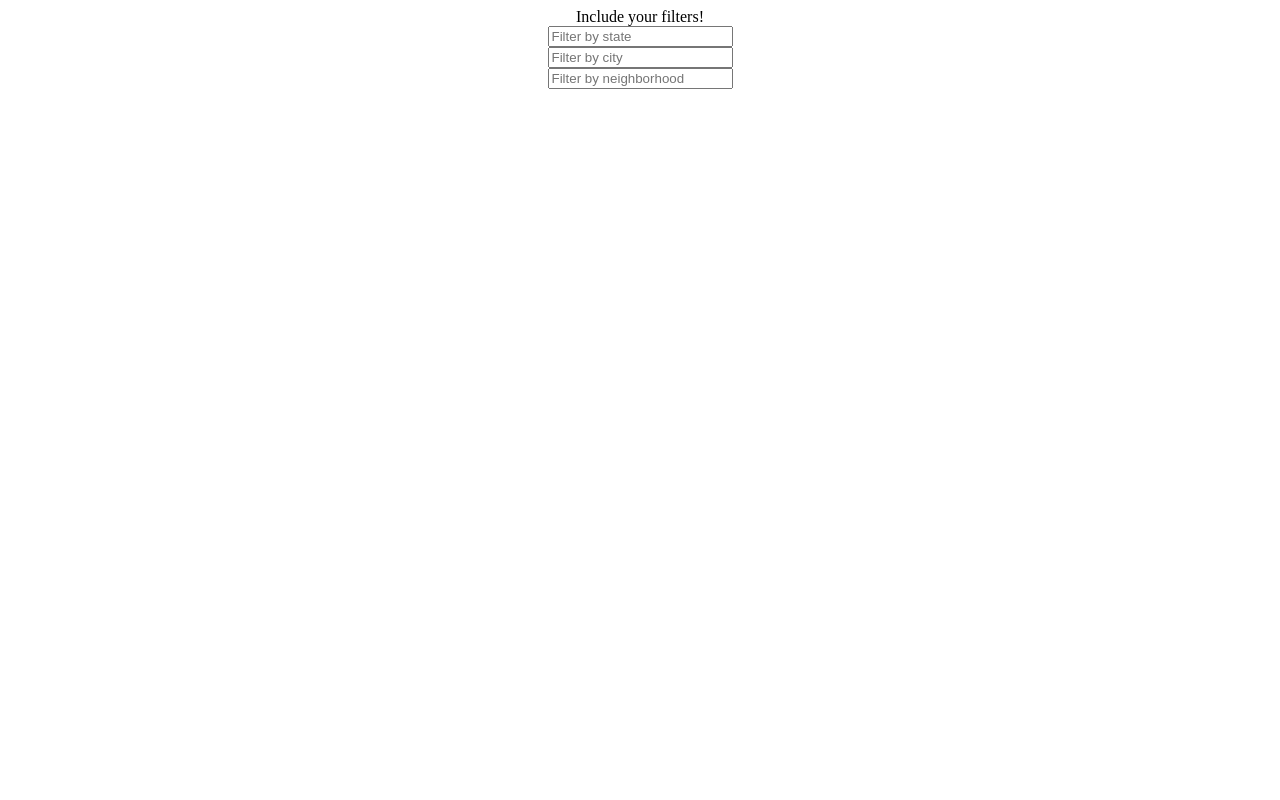
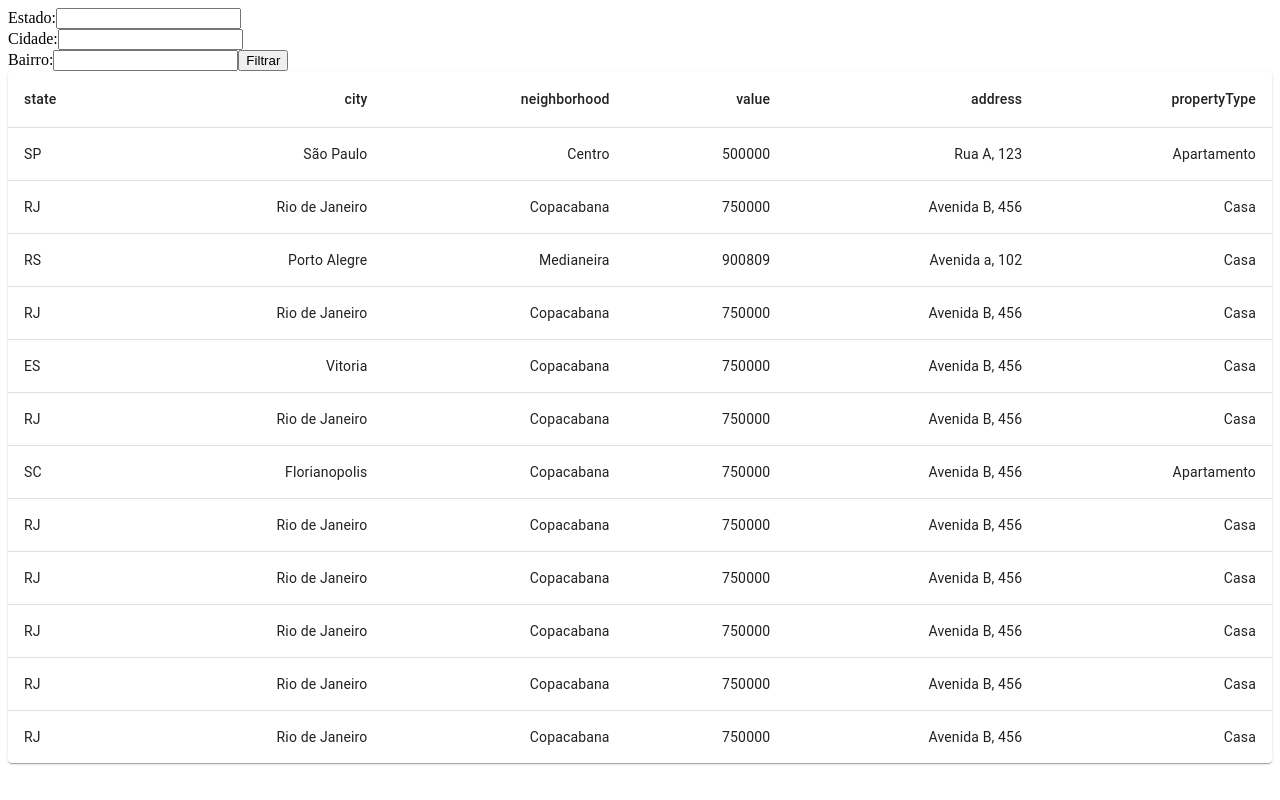
Before and after one commit to Gustavofh/imoveis-app-site, a React (Create React App) app: page / in a window 1280 px wide. Built offline with nearby package versions, Linux system fonts and the light colour scheme.

Commit message:
including code of chatgpt

```diff
--- a/package.json
+++ b/package.json
@@ -3,12 +3,18 @@
   "version": "0.1.0",
   "private": true,
   "dependencies": {
+    "@emotion/react": "^11.11.4",
+    "@emotion/styled": "^11.11.5",
+    "@mui/icons-material": "^5.15.18",
+    "@mui/material": "^5.15.18",
+    "@mui/styled-engine-sc": "^6.0.0-alpha.18",
     "@testing-library/jest-dom": "^5.17.0",
     "@testing-library/react": "^13.4.0",
     "@testing-library/user-event": "^13.5.0",
     "react": "^18.3.1",
     "react-dom": "^18.3.1",
     "react-scripts": "5.0.1",
+    "styled-components": "^6.1.11",
     "web-vitals": "^2.1.4"
   },
   "scripts": {
--- a/src/App.js
+++ b/src/App.js
@@ -1,12 +1,16 @@
-import './App.css';
+import React, { useState } from 'react';
 import { Filter } from './components/Filters';
+import { FinalTable } from './components/Table';
 
-function App() {
+const App = () => {
+  const [filter, setFilter] = useState({ state: '', city: '', neighborhood: '' });
+
   return (
-    <div className="App">
-      <Filter />
+    <div>
+      <Filter onFilter={setFilter} />
+      <FinalTable filter={filter} />
     </div>
   );
-}
+};
 
 export default App;
--- a/src/components/Filters.js
+++ b/src/components/Filters.js
@@ -1,39 +1,29 @@
-import React, {useState} from 'react';
+import React, { useState } from 'react';
 
-export function Filter() {
-    const [state, setState] = useState('');
-    const [city, setCity] = useState('');
-    const [neighborhood, setNeighborhood] = useState('');
+export function Filter({ onFilter }) {
+  const [state, setState] = useState('');
+  const [city, setCity] = useState('');
+  const [neighborhood, setNeighborhood] = useState('');
 
-    const handleFilterState = (e) => {
-        e.preventDefault();
-        setState(state)
-        console.log(state)
-    }
+  const handleFilter = () => {
+    onFilter({ state, city, neighborhood });
+  };
 
-    const handleFilterCity = (e) => {
-        e.preventDefault();
-        setCity(city)
-        console.log(city)
-    }
-
-    const handleFilterNeighborhood = (e) => {
-        e.preventDefault();
-        setCity(city)
-        console.log(city)
-    }
-
-    return (
-        <div className='all-filters'>Include your filters!
-            <form className='FilterLocationState' onSubmit={handleFilterState}>
-                <input type='text' onChange={(e) => setState(e.target.value)} placeholder='Filter by state'/>
-            </form>
-            <form className='FilterLocationCity' onSubmit={handleFilterCity}>
-                <input type='text' onChange={(e) => setCity(e.target.value)} placeholder='Filter by city'/>
-            </form>
-            <form className='FilterLocationNeighborhood' onSubmit={handleFilterNeighborhood}>
-                <input type='text' onChange={(e) => setCity(e.target.value)} placeholder='Filter by neighborhood'/>
-            </form>
-        </div>
-    )
-}
+  return (
+    <div>
+      <label>
+        Estado:
+        <input type="text" value={state} onChange={(e) => setState(e.target.value.toLowerCase)} />
+      </label><br/>
+      <label>
+        Cidade:
+        <input type="text" value={city} onChange={(e) => setCity(e.target.value.toLowerCase)} />
+      </label><br/>
+      <label>
+        Bairro:
+        <input type="text" value={neighborhood} onChange={(e) => setNeighborhood(e.target.value.toLowerCase)} />
+      </label>
+      <button onClick={handleFilter}>Filtrar</button>
+    </div>
+  );
+};
--- a/src/components/Table.js
+++ b/src/components/Table.js
@@ -0,0 +1,123 @@
+import * as React from 'react';
+import Table from '@mui/material/Table';
+import TableBody from '@mui/material/TableBody';
+import TableCell from '@mui/material/TableCell';
+import TableContainer from '@mui/material/TableContainer';
+import TableHead from '@mui/material/TableHead';
+import TableRow from '@mui/material/TableRow';
+import Paper from '@mui/material/Paper';
+
+
+export const FinalTable = ({ filter }) => {
+
+    const [data, setData] = React.useState([
+        { "state": "SP", "city": "São Paulo", "neighborhood": "Centro", "value": 500000, "address": "Rua A, 123", "propertyType": "Apartamento" },
+        { "state": "RJ", "city": "Rio de Janeiro", "neighborhood": "Copacabana", "value": 750000, "address": "Avenida B, 456", "propertyType": "Casa" },
+        { "state": "RS", "city": "Porto Alegre", "neighborhood": "Medianeira", "value": 900809, "address": "Avenida a, 102", "propertyType": "Casa" },
+        { "state": "RJ", "city": "Rio de Janeiro", "neighborhood": "Copacabana", "value": 750000, "address": "Avenida B, 456", "propertyType": "Casa" },
+        { "state": "ES", "city": "Vitoria", "neighborhood": "Copacabana", "value": 750000, "address": "Avenida B, 456", "propertyType": "Casa" },
+        { "state": "RJ", "city": "Rio de Janeiro", "neighborhood": "Copacabana", "value": 750000, "address": "Avenida B, 456", "propertyType": "Casa" },
+        { "state": "SC", "city": "Florianopolis", "neighborhood": "Copacabana", "value": 750000, "address": "Avenida B, 456", "propertyType": "Apartamento" },
+        { "state": "RJ", "city": "Rio de Janeiro", "neighborhood": "Copacabana", "value": 750000, "address": "Avenida B, 456", "propertyType": "Casa" },
+        { "state": "RJ", "city": "Rio de Janeiro", "neighborhood": "Copacabana", "value": 750000, "address": "Avenida B, 456", "propertyType": "Casa" },
+        { "state": "RJ", "city": "Rio de Janeiro", "neighborhood": "Copacabana", "value": 750000, "address": "Avenida B, 456", "propertyType": "Casa" },
+        { "state": "RJ", "city": "Rio de Janeiro", "neighborhood": "Copacabana", "value": 750000, "address": "Avenida B, 456", "propertyType": "Casa" },
+        { "state": "RJ", "city": "Rio de Janeiro", "neighborhood": "Copacabana", "value": 750000, "address": "Avenida B, 456", "propertyType": "Casa" },
+    ]);
+
+    const [filteredData, setFilteredData] = React.useState(data);
+
+    React.useEffect(() => {
+        const filtered = data.filter(item => {
+          return (
+            (filter.state ? item.state.includes(filter.state.toUpperCase()) : true) &&
+            (filter.city ? item.city.includes(filter.city) : true) &&
+            (filter.neighborhood ? item.neighborhood.includes(filter.neighborhood) : true)
+          );
+        });
+        setFilteredData(filtered);
+      }, [filter, data]);
+
+    return (
+        <TableContainer component={Paper}>
+            <Table sx={{ minWidth: 650 }} aria-label="simple table">
+                <TableHead>
+                <TableRow>
+                    <TableCell>state</TableCell>
+                    <TableCell align="right">city</TableCell>
+                    <TableCell align="right">neighborhood</TableCell>
+                    <TableCell align="right">value</TableCell>
+                    <TableCell align="right">address</TableCell>
+                    <TableCell align="right">propertyType</TableCell>
+                </TableRow>
+                </TableHead>
+                <TableBody>
+                    {filteredData.map((item, index) => (
+                        <TableRow
+                        key={index}
+                        sx={{ '&:last-child td, &:last-child th': { border: 0 } }}>
+                        <TableCell component="th" scope="row">
+                        {item.state}
+                        </TableCell>
+                        <TableCell align="right">{item.city}</TableCell>
+                        <TableCell align="right">{item.neighborhood}</TableCell>
+                        <TableCell align="right">{item.value}</TableCell>
+                        <TableCell align="right">{item.address}</TableCell>
+                        <TableCell align="right">{item.propertyType}</TableCell>
+                    </TableRow>
+                    ))}
+                </TableBody>
+            </Table>
+        </TableContainer>
+    );
+}
+
+
+
+// const Table = ({ filter }) => {
+    // const [data, setData] = useState([
+    //   { state: 'SP', city: 'São Paulo', neighborhood: 'Centro', value: 500000, address: 'Rua A, 123', propertyType: 'Apartamento' },
+    //   { state: 'RJ', city: 'Rio de Janeiro', neighborhood: 'Copacabana', value: 750000, address: 'Avenida B, 456', propertyType: 'Casa' },
+    //   // adicione mais dados conforme necessário
+    // ]);
+
+//     const [filteredData, setFilteredData] = useState(data);
+
+    // useEffect(() => {
+    //   const filtered = data.filter(item => {
+    //     return (
+    //       (filter.state ? item.state.includes(filter.state) : true) &&
+    //       (filter.city ? item.city.includes(filter.city) : true) &&
+    //       (filter.neighborhood ? item.neighborhood.includes(filter.neighborhood) : true)
+    //     );
+    //   });
+    //   setFilteredData(filtered);
+    // }, [filter, data]);
+
+//     return (
+//       <table>
+//         <thead>
+//           <tr>
+//             <th>Estado</th>
+//             <th>Cidade</th>
+//             <th>Bairro</th>
+//             <th>Valor</th>
+//             <th>Endereço</th>
+//             <th>Tipo de Imóvel</th>
+//           </tr>
+//         </thead>
+//         <tbody>
+        //   {filteredData.map((item, index) => (
+        //     <tr key={index}>
+        //       <td>{item.state}</td>
+        //       <td>{item.city}</td>
+        //       <td>{item.neighborhood}</td>
+        //       <td>{item.value}</td>
+        //       <td>{item.address}</td>
+        //       <td>{item.propertyType}</td>
+//             </tr>
+//           ))}
+//         </tbody>
+//       </table>
+//     );
+//   };
--- a/src/index.css
+++ b/src/index.css
@@ -1,4 +1,4 @@
-body {
+/* body {
   margin: 0;
   font-family: -apple-system, BlinkMacSystemFont, 'Segoe UI', 'Roboto', 'Oxygen',
     'Ubuntu', 'Cantarell', 'Fira Sans', 'Droid Sans', 'Helvetica Neue',
@@ -10,4 +10,4 @@ body {
 code {
   font-family: source-code-pro, Menlo, Monaco, Consolas, 'Courier New',
     monospace;
-}
+} */
```
Also changed, not shown: public/table.json (added, +14 -0 lines), public/manifest.json, 2 other files (tests, documents, lock files or other folders).
